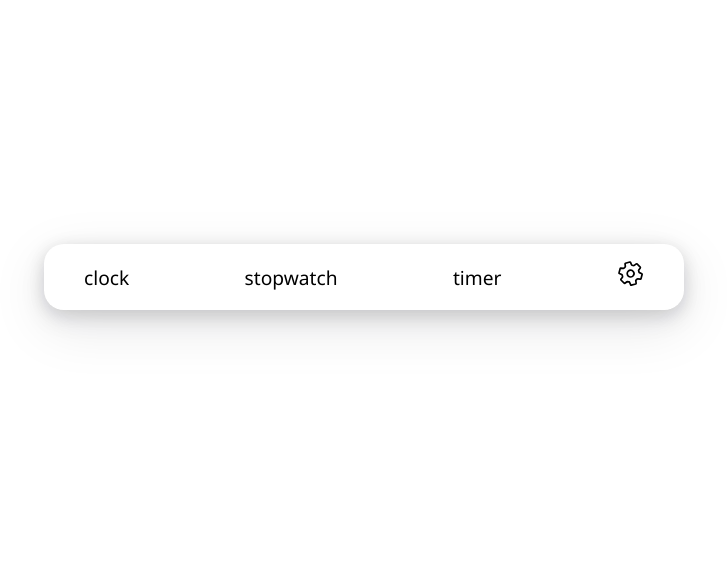
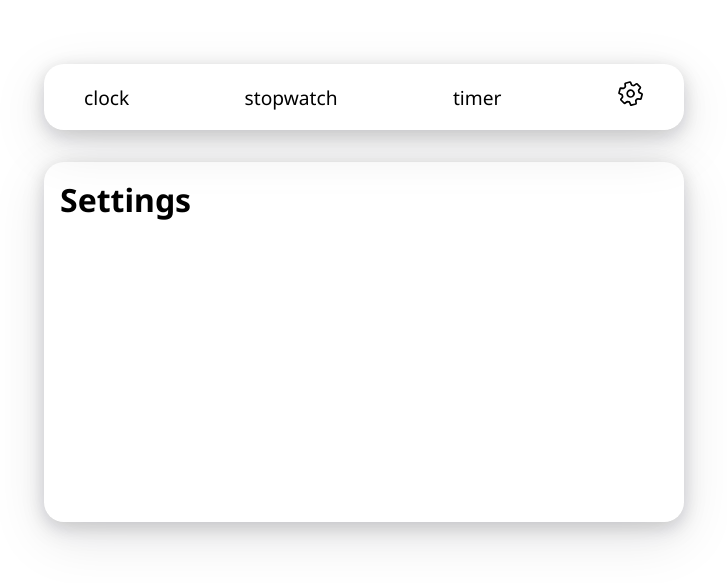
Before and after one commit to hamdikaan/react-clock, a React (Vite) app: page /settings in a window 1280 px wide. Shown: the part 107-690 px from the top of the page, without its empty margins (276-1003 px from the left). Built offline with nearby package versions, Linux system fonts and the light colour scheme.

Commit message:
Create settings page

```diff
--- a/src/App.tsx
+++ b/src/App.tsx
@@ -1,5 +1,5 @@
 import "./App.scss";
-import { Clock, Stopwatch, Timer } from "./components";
+import { Clock, Stopwatch, Timer, Settings } from "./components";
 import { Routes, Route, Link, useLocation } from "react-router-dom";
 import { IoSettingsOutline } from "react-icons/io5";
 
@@ -13,7 +13,7 @@ const App = () => {
           <Link to="/">clock</Link>
           <Link to="/stopwatch">stopwatch</Link>
           <Link to="/timer">timer</Link>
-          <Link to="/">
+          <Link to="/settings">
             <IoSettingsOutline />
           </Link>
         </div>
@@ -21,6 +21,7 @@ const App = () => {
           <Route index element={<Clock />} />
           <Route path="/stopwatch" element={<Stopwatch />} />
           <Route path="/timer" element={<Timer />} />
+          <Route path="/settings" element={<Settings />} />
         </Routes>
       </div>
     </div>
--- /dev/null
+++ b/src/components/Settings/Settings.tsx
@@ -0,0 +1,12 @@
+import "./Settings.scss";
+import { Frame } from "../../components";
+
+const Settings = () => {
+  return (
+    <Frame>
+      <h1>Settings</h1>
+    </Frame>
+  );
+};
+
+export default Settings;
--- a/src/components/index.ts
+++ b/src/components/index.ts
@@ -2,3 +2,4 @@ export { default as Clock } from "./Clock/Clock";
 export { default as Stopwatch } from "./Stopwatch/Stopwatch";
 export { default as Timer } from "./Timer/Timer";
 export { default as Frame } from "./Frame/Frame";
+export { default as Settings } from "./Settings/Settings";
```
Also changed, not shown: src/components/Settings/Settings.scss (added).
